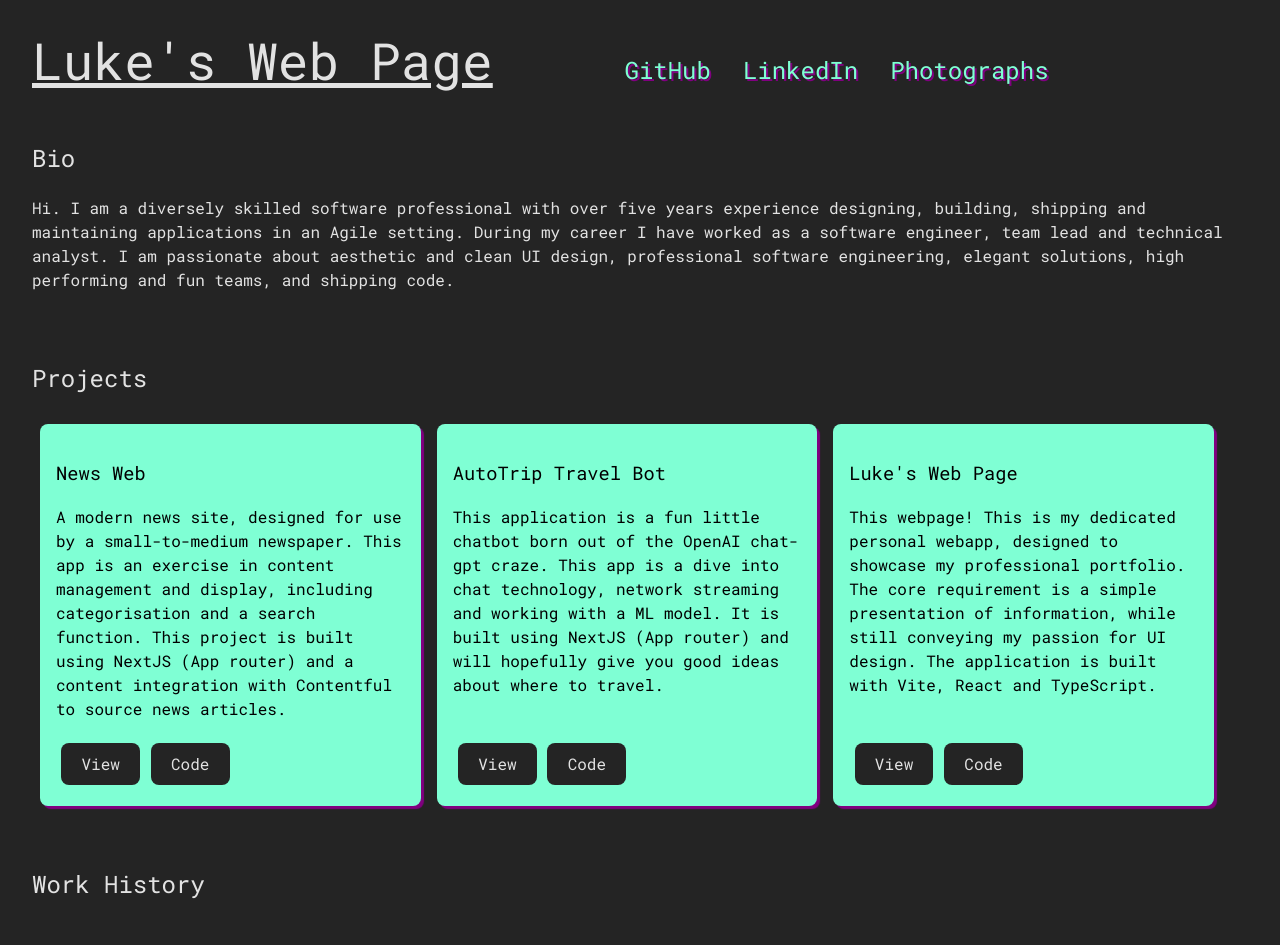
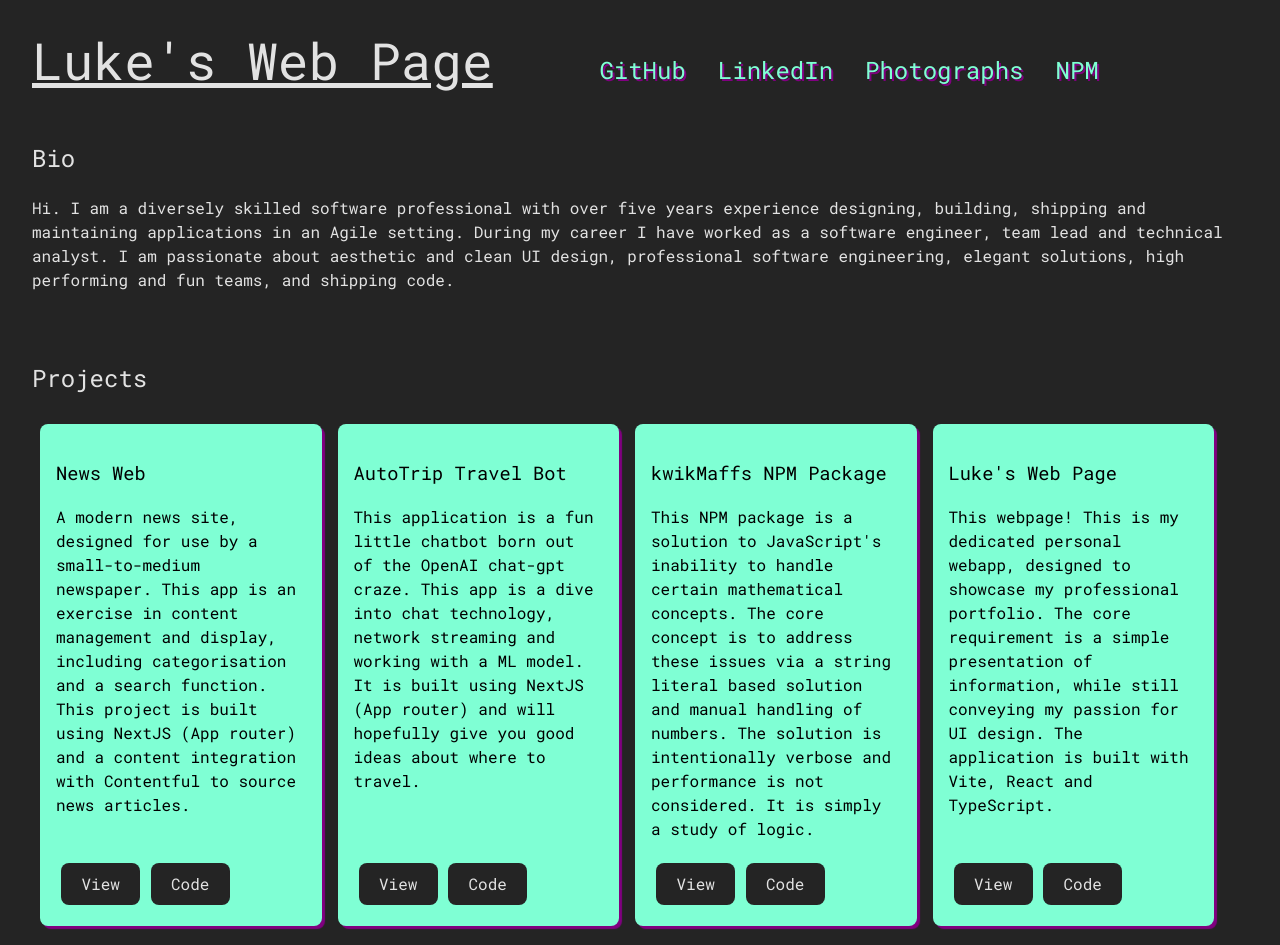
Before and after one commit to sslukess/sslukess, a React (Vite) app: page / in a window 1280 px wide. Shown: the top 945 px of the page. Built offline with nearby package versions, Linux system fonts and the light colour scheme.

Commit message:
add kwikmaffs and NPM

```diff
--- a/src/components/card/card.module.css
+++ b/src/components/card/card.module.css
@@ -5,7 +5,7 @@
     margin: 8px;
     border-radius: 8px;
 
-    flex: 2 0 25%;
+    flex: 2 0 20%;
     scroll-snap-align: start;
     box-sizing: border-box;
     transition: 0.3s;
@@ -15,6 +15,10 @@
     flex-direction: column;
     align-items: center;
     justify-content: space-between;
+
+    @media screen and (max-width: 1100px) {
+        flex: 0 0 calc(30% - 20px);
+    }
 
     @media screen and (max-width: 1000px) {
         flex: 0 0 calc(50% - 20px);
--- a/src/components/top-bar/topBar.tsx
+++ b/src/components/top-bar/topBar.tsx
@@ -23,7 +23,12 @@ const photoLink: TopLinkData = {
     url: "https://lukesampsear.myportfolio.com"
 };
 
-const linkArray = [githubLink, linkedInLink, photoLink];
+const npmLink: TopLinkData = {
+    display: "NPM",
+    url: "https://www.npmjs.com/~sslukess"
+}
+
+const linkArray = [githubLink, linkedInLink, photoLink, npmLink];
 
 
 interface TopLinkProps {
--- a/src/content/projects.ts
+++ b/src/content/projects.ts
@@ -69,15 +69,14 @@ const newsWeb = new Project({
     This project is built using NextJS (App router) and a content integration with Contentful to source news articles.`
 });
 
-// TODO Make this feature exposed, then uncomment this out.
-// const kwikMaffs = new Project({
-//     title: "kwikMaffs NPM Package",
-//     appUrl: "htts://www.google.com",
-//     codeUrl: "htts://www.google.com",
-//     description: `This NPM package is a solution to JavaScript's inability to handle certain mathematical concepts.
-//     The core concept is to address these issues via a string literal based solution and manual handling of numbers.
-//     The solution is intentionally verbose and performance is not considered. It is simply a study of logic.`
-// });
+const kwikMaffs = new Project({
+    title: "kwikMaffs NPM Package",
+    appUrl: "https://www.npmjs.com/package/kwikmaffs",
+    codeUrl: "https://github.com/sslukess/KwikMaffs",
+    description: `This NPM package is a solution to JavaScript's inability to handle certain mathematical concepts.
+    The core concept is to address these issues via a string literal based solution and manual handling of numbers.
+    The solution is intentionally verbose and performance is not considered. It is simply a study of logic.`
+});
 
 const autoTrip = new Project({
     title: "AutoTrip Travel Bot",
@@ -101,5 +100,6 @@ const sslukess = new Project({
 export const projects: Project[] = [
     newsWeb,
     autoTrip,
+    kwikMaffs,
     sslukess
 ]
```
